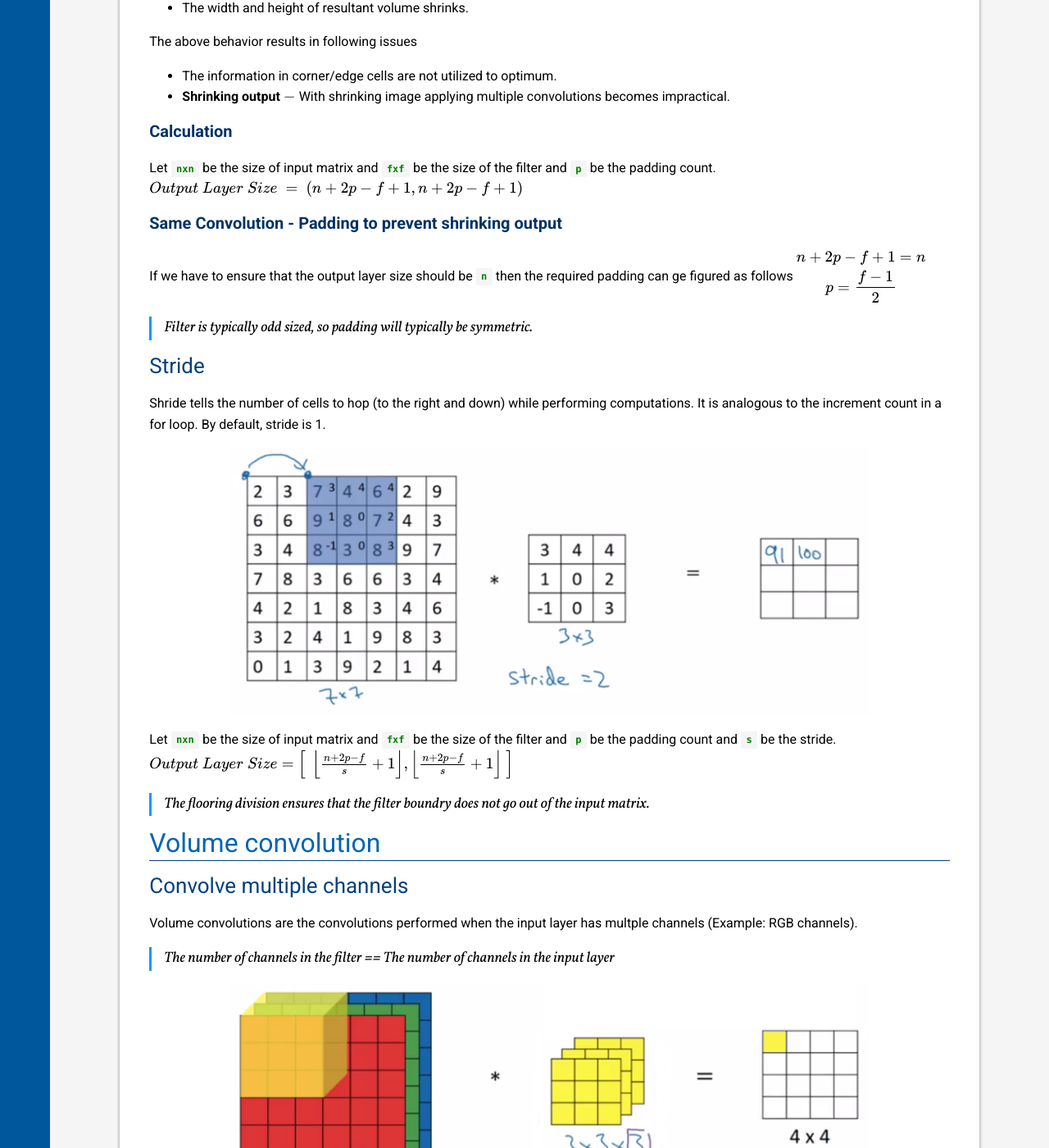
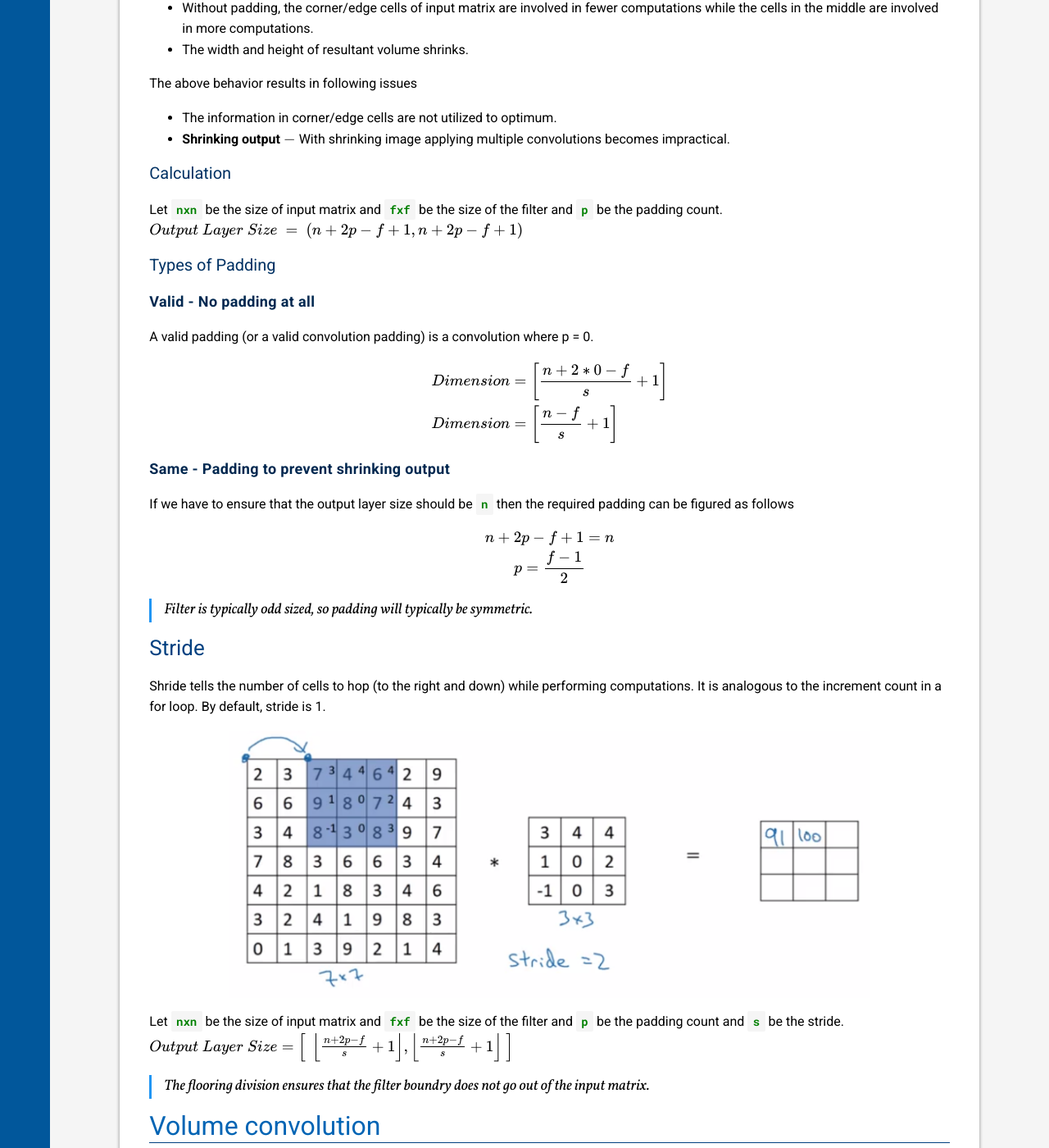
Before and after one commit to cafeduke/cafeduke.github.io, a Jekyll site: the page built from _posts/deeplearning/cnn/2018-09-10-cnn-intro.md, in a window 1280 px wide and 1400 px high, scrolled down 5030 px. Shown: the whole window at 82% size. Built offline with Jekyll 4.4.1, drawn with Linux system fonts in a browser that asks for light colours; nearby versions of some CDN libraries; formulas are drawn with MathJax 3; some of the changed text lies outside the part shown.

Commit message:
Cosmetic

```diff
--- a/_includes/css.html
+++ b/_includes/css.html
@@ -1,7 +1,8 @@
 <!-- Material fonts from 'https://fonts.google.com' -->
-<link href="https://fonts.googleapis.com/css?family=Roboto:300,300i,400,400i,500,500i,700,700i"    rel="stylesheet">
-<link href="https://fonts.googleapis.com/css?family=Open+Sans:300,300i,400,400i,500,500i,700,700i" rel="stylesheet">
-<link href="https://fonts.googleapis.com/css?family=Vollkorn:300,300i,400,400i,500,500i,700,700i"  rel="stylesheet">
+<link href="https://fonts.googleapis.com/css?family=Roboto:300,300i,400,400i,500,500i,700,700i"       rel="stylesheet">
+<link href="https://fonts.googleapis.com/css?family=Roboto+Mono:300,300i,400,400i,500,500i,700,700i"  rel="stylesheet">
+<link href="https://fonts.googleapis.com/css?family=Open+Sans:300,300i,400,400i,500,500i,700,700i"    rel="stylesheet">
+<link href="https://fonts.googleapis.com/css?family=Vollkorn:300,300i,400,400i,500,500i,700,700i"     rel="stylesheet">
 
 <!-- Material Icon -->
 <link href="https://fonts.googleapis.com/icon?family=Material+Icons" rel="stylesheet">
--- a/_posts/deeplearning/cnn/2018-09-10-cnn-intro.md
+++ b/_posts/deeplearning/cnn/2018-09-10-cnn-intro.md
@@ -153,11 +153,24 @@
 Output \ Layer \ Size \ = \ (n+2p-f+1, n+2p-f+1)
 $$
 
+### Types of Padding
+
+#### Valid - No padding at all
+
+A valid padding (or a valid convolution padding) is a convolution where p = 0.
+
+$$
+\begin{aligned}
+Dimension &= \left[ \frac{n + 2*0 -f }{s} + 1 \right] \\
+Dimension &= \left[ \frac{n - f}{s} + 1 \right] \\
+\end{aligned}
+$$
+
+#### Same - Padding to prevent shrinking output
+
+If we have to ensure that the output layer size should be `n` then the required padding can be figured as follows
 
 
-### Same Convolution - Padding to prevent shrinking output
-
-If we have to ensure that the output layer size should be `n` then the required padding can ge figured as follows
 $$
 \begin{gathered}
 n + 2p -f + 1 = n \\
--- a/assets/css/main.css
+++ b/assets/css/main.css
@@ -48,8 +48,8 @@
 
 h1 {  font-size: 32px; color:rgb(0,100,180); border-bottom: 1px groove #004080; }
 h2 {  font-size: 26px; color:rgb(0, 64,128); }
-h3 {  font-size: 20px; color:rgb(0, 50,100); font-weight: bold;  }
-h4 {  font-size: 18px; color:rgb(0, 40, 80);  font-weight: bold; }
+h3 {  font-size: 20px; color:rgb(0, 50,100); }
+h4 {  font-size: 18px; color:rgb(0, 40, 80); font-weight: bold; }
 
 em, i {
     font-family: 'Vollkorn';
@@ -68,9 +68,9 @@
 
 /* Code */
 code {
-    font-family: 'Consolas';
+    font-family: 'Roboto Mono', 'Consolas';
     font-weight: bold;
-    font-size: 12px;
+    font-size: 14px;
 
     color:rgb(0,128,0);
 }
```
